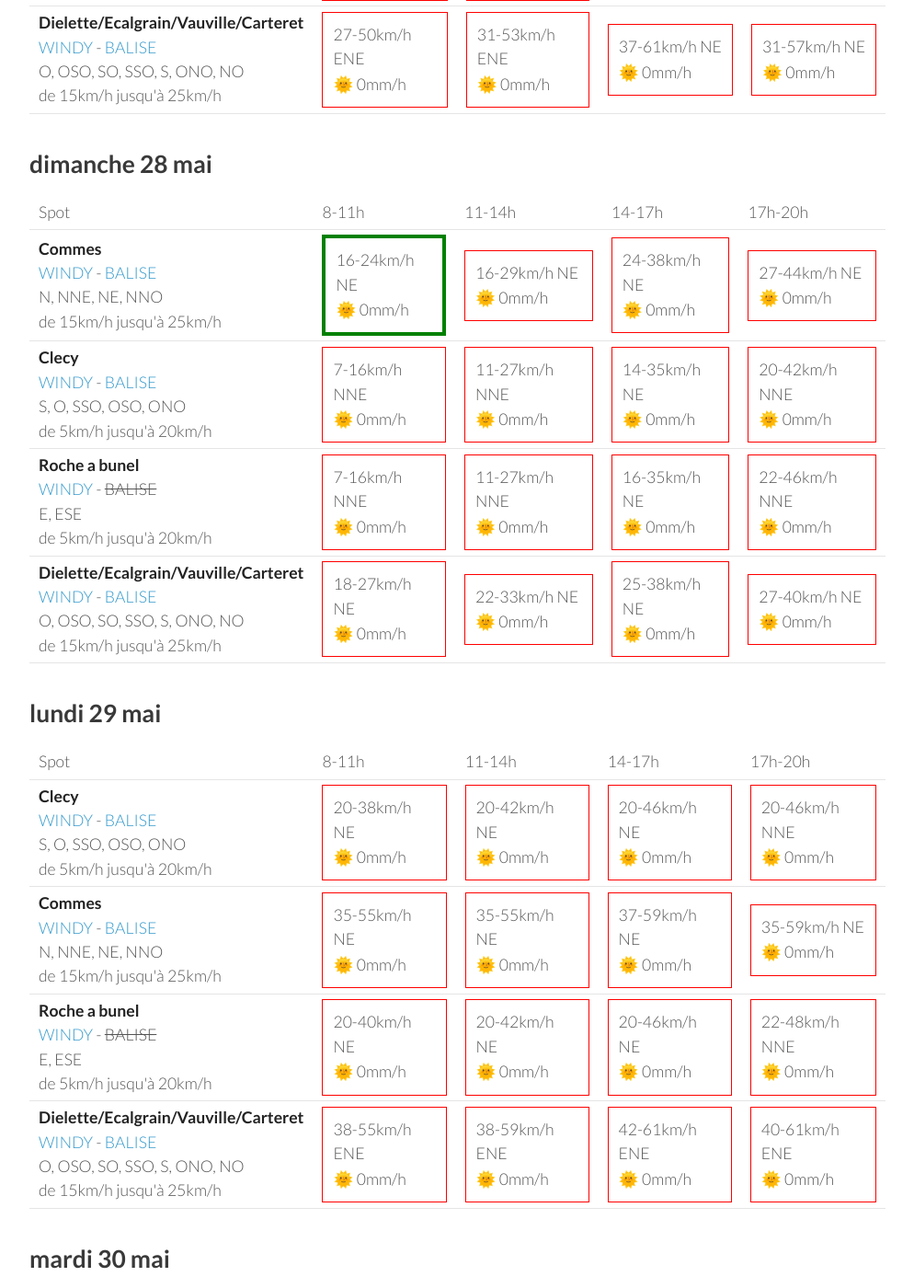
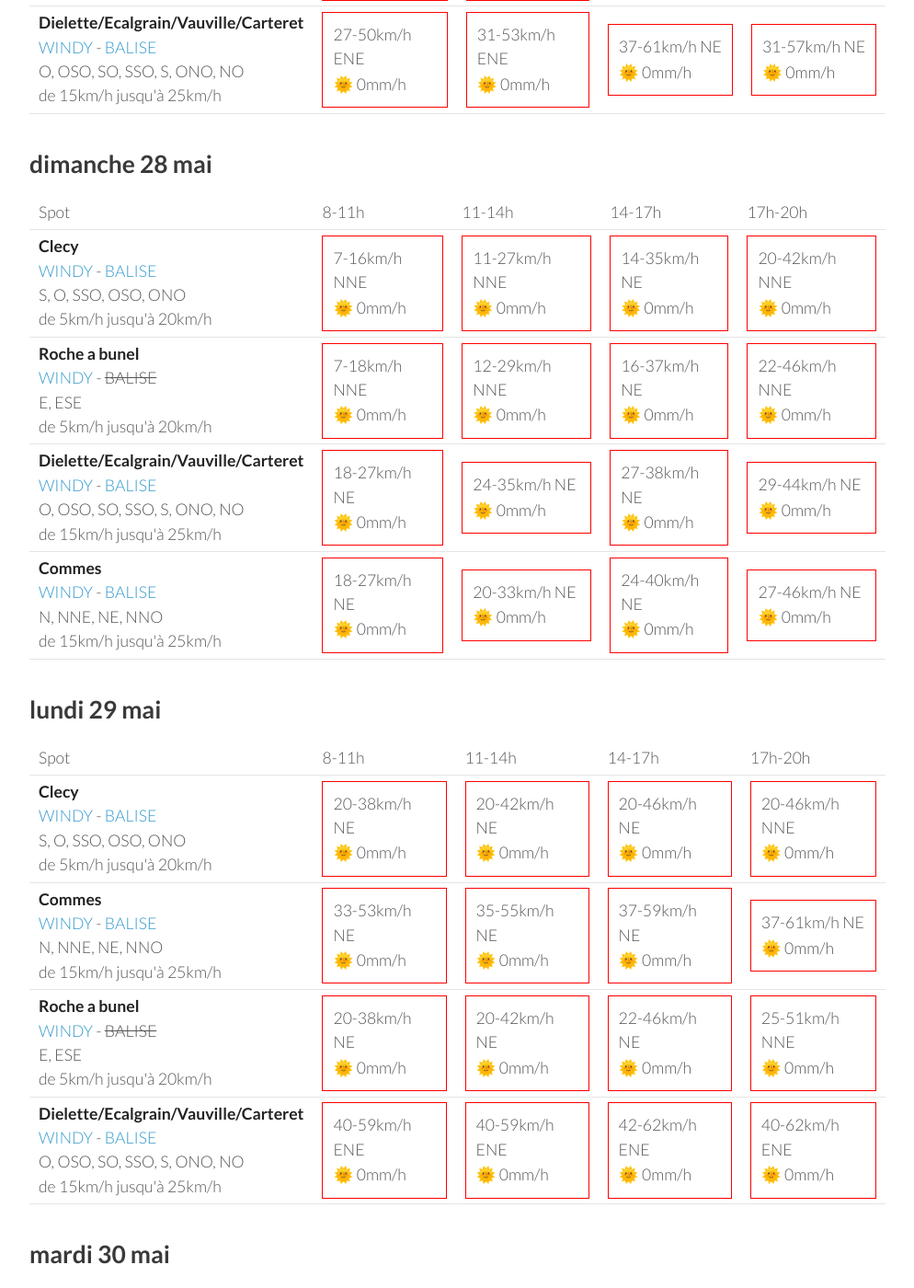
Before and after one commit to parapente-dans-le-nord/parapente-dans-le-nord.github.io, a Jekyll site: the page built from normandie.markdown, in a window 1280 px wide and 1400 px high, scrolled down 1302 px. Shown: the whole window at 92% size, without its empty margins (26-1020 px from the left). Built offline with Jekyll 4.4.1, drawn with Linux system fonts in a browser that asks for light colours; some of the changed text lies outside the part shown.

Commit message:
update index.markdown

```diff
--- a/normandie.markdown
+++ b/normandie.markdown
@@ -134,16 +134,6 @@ page mise à jour le vendredi 26 mai 06:46
       <td>17h-20h</td>
     </tr>
 <tr>
-        <td><strong>Commes</strong><br><a href="https://windy.com/49.346/-0.726?48.936,-0.726,8">WINDY</a> - <span class=""><a href="http://www.balisemeteo.com/balise.php?idBalise=158">BALISE</a> </span><br> <span class="vent-favorable">N, NNE, NE, NNO</span><br><span class="force-vent">de 15km/h jusqu'à 25km/h</span> </td>
-
-            <td><div class="flyable"><p>16-24km/h NE</p><p>🌞 0mm/h</p></div></td>
-            <td><div class="not-flyable"><p>16-29km/h NE</p><p>🌞 0mm/h</p></div></td>
-            <td><div class="not-flyable"><p>24-38km/h NE</p><p>🌞 0mm/h</p></div></td>
-            <td><div class="not-flyable"><p>27-44km/h NE</p><p>🌞 0mm/h</p></div></td>
-
-
-    </tr>
-<tr>
         <td><strong>Clecy</strong><br><a href="https://windy.com/48.929/-0.470?48.516,-0.470,8">WINDY</a> - <span class=""><a href="http://www.balisemeteo.com/balise.php?idBalise=122">BALISE</a> </span><br> <span class="vent-favorable">S, O, SSO, OSO, ONO</span><br><span class="force-vent">de 5km/h jusqu'à 20km/h</span> </td>
 
             <td><div class="not-flyable"><p>7-16km/h NNE</p><p>🌞 0mm/h</p></div></td>
@@ -156,9 +146,9 @@ page mise à jour le vendredi 26 mai 06:46
 <tr>
         <td><strong>Roche a bunel</strong><br><a href="https://windy.com/48.993/-0.499?48.580,-0.499,8">WINDY</a> - <span class="no-balise"> BALISE </span><br> <span class="vent-favorable">E, ESE</span><br><span class="force-vent">de 5km/h jusqu'à 20km/h</span> </td>
 
-            <td><div class="not-flyable"><p>7-16km/h NNE</p><p>🌞 0mm/h</p></div></td>
-            <td><div class="not-flyable"><p>11-27km/h NNE</p><p>🌞 0mm/h</p></div></td>
-            <td><div class="not-flyable"><p>16-35km/h NE</p><p>🌞 0mm/h</p></div></td>
+            <td><div class="not-flyable"><p>7-18km/h NNE</p><p>🌞 0mm/h</p></div></td>
+            <td><div class="not-flyable"><p>12-29km/h NNE</p><p>🌞 0mm/h</p></div></td>
+            <td><div class="not-flyable"><p>16-37km/h NE</p><p>🌞 0mm/h</p></div></td>
             <td><div class="not-flyable"><p>22-46km/h NNE</p><p>🌞 0mm/h</p></div></td>
 
 
@@ -167,9 +157,19 @@ page mise à jour le vendredi 26 mai 06:46
         <td><strong>Dielette/Ecalgrain/Vauville/Carteret</strong><br><a href="https://windy.com/49.650/-1.856?49.243,-1.856,8">WINDY</a> - <span class=""><a href="http://www.balisemeteo.com/balise.php?idBalise=81">BALISE</a> </span><br> <span class="vent-favorable">O, OSO, SO, SSO, S, ONO, NO</span><br><span class="force-vent">de 15km/h jusqu'à 25km/h</span> </td>
 
             <td><div class="not-flyable"><p>18-27km/h NE</p><p>🌞 0mm/h</p></div></td>
-            <td><div class="not-flyable"><p>22-33km/h NE</p><p>🌞 0mm/h</p></div></td>
-            <td><div class="not-flyable"><p>25-38km/h NE</p><p>🌞 0mm/h</p></div></td>
-            <td><div class="not-flyable"><p>27-40km/h NE</p><p>🌞 0mm/h</p></div></td>
+            <td><div class="not-flyable"><p>24-35km/h NE</p><p>🌞 0mm/h</p></div></td>
+            <td><div class="not-flyable"><p>27-38km/h NE</p><p>🌞 0mm/h</p></div></td>
+            <td><div class="not-flyable"><p>29-44km/h NE</p><p>🌞 0mm/h</p></div></td>
+
+
+    </tr>
+<tr>
+        <td><strong>Commes</strong><br><a href="https://windy.com/49.346/-0.726?48.936,-0.726,8">WINDY</a> - <span class=""><a href="http://www.balisemeteo.com/balise.php?idBalise=158">BALISE</a> </span><br> <span class="vent-favorable">N, NNE, NE, NNO</span><br><span class="force-vent">de 15km/h jusqu'à 25km/h</span> </td>
+
+            <td><div class="not-flyable"><p>18-27km/h NE</p><p>🌞 0mm/h</p></div></td>
+            <td><div class="not-flyable"><p>20-33km/h NE</p><p>🌞 0mm/h</p></div></td>
+            <td><div class="not-flyable"><p>24-40km/h NE</p><p>🌞 0mm/h</p></div></td>
+            <td><div class="not-flyable"><p>27-46km/h NE</p><p>🌞 0mm/h</p></div></td>
 
 
     </tr>
@@ -202,30 +202,30 @@ page mise à jour le vendredi 26 mai 06:46
 <tr>
         <td><strong>Commes</strong><br><a href="https://windy.com/49.346/-0.726?48.936,-0.726,8">WINDY</a> - <span class=""><a href="http://www.balisemeteo.com/balise.php?idBalise=158">BALISE</a> </span><br> <span class="vent-favorable">N, NNE, NE, NNO</span><br><span class="force-vent">de 15km/h jusqu'à 25km/h</span> </td>
 
-            <td><div class="not-flyable"><p>35-55km/h NE</p><p>🌞 0mm/h</p></div></td>
+            <td><div class="not-flyable"><p>33-53km/h NE</p><p>🌞 0mm/h</p></div></td>
             <td><div class="not-flyable"><p>35-55km/h NE</p><p>🌞 0mm/h</p></div></td>
             <td><div class="not-flyable"><p>37-59km/h NE</p><p>🌞 0mm/h</p></div></td>
-            <td><div class="not-flyable"><p>35-59km/h NE</p><p>🌞 0mm/h</p></div></td>
+            <td><div class="not-flyable"><p>37-61km/h NE</p><p>🌞 0mm/h</p></div></td>
 
 
     </tr>
 <tr>
         <td><strong>Roche a bunel</strong><br><a href="https://windy.com/48.993/-0.499?48.580,-0.499,8">WINDY</a> - <span class="no-balise"> BALISE </span><br> <span class="vent-favorable">E, ESE</span><br><span class="force-vent">de 5km/h jusqu'à 20km/h</span> </td>
 
-            <td><div class="not-flyable"><p>20-40km/h NE</p><p>🌞 0mm/h</p></div></td>
+            <td><div class="not-flyable"><p>20-38km/h NE</p><p>🌞 0mm/h</p></div></td>
             <td><div class="not-flyable"><p>20-42km/h NE</p><p>🌞 0mm/h</p></div></td>
-            <td><div class="not-flyable"><p>20-46km/h NE</p><p>🌞 0mm/h</p></div></td>
-            <td><div class="not-flyable"><p>22-48km/h NNE</p><p>🌞 0mm/h</p></div></td>
+            <td><div class="not-flyable"><p>22-46km/h NE</p><p>🌞 0mm/h</p></div></td>
+            <td><div class="not-flyable"><p>25-51km/h NNE</p><p>🌞 0mm/h</p></div></td>
 
 
     </tr>
 <tr>
         <td><strong>Dielette/Ecalgrain/Vauville/Carteret</strong><br><a href="https://windy.com/49.650/-1.856?49.243,-1.856,8">WINDY</a> - <span class=""><a href="http://www.balisemeteo.com/balise.php?idBalise=81">BALISE</a> </span><br> <span class="vent-favorable">O, OSO, SO, SSO, S, ONO, NO</span><br><span class="force-vent">de 15km/h jusqu'à 25km/h</span> </td>
 
-            <td><div class="not-flyable"><p>38-55km/h ENE</p><p>🌞 0mm/h</p></div></td>
-            <td><div class="not-flyable"><p>38-59km/h ENE</p><p>🌞 0mm/h</p></div></td>
-            <td><div class="not-flyable"><p>42-61km/h ENE</p><p>🌞 0mm/h</p></div></td>
-            <td><div class="not-flyable"><p>40-61km/h ENE</p><p>🌞 0mm/h</p></div></td>
+            <td><div class="not-flyable"><p>40-59km/h ENE</p><p>🌞 0mm/h</p></div></td>
+            <td><div class="not-flyable"><p>40-59km/h ENE</p><p>🌞 0mm/h</p></div></td>
+            <td><div class="not-flyable"><p>42-62km/h ENE</p><p>🌞 0mm/h</p></div></td>
+            <td><div class="not-flyable"><p>40-62km/h ENE</p><p>🌞 0mm/h</p></div></td>
 
 
     </tr>
@@ -258,10 +258,10 @@ page mise à jour le vendredi 26 mai 06:46
 <tr>
         <td><strong>Commes</strong><br><a href="https://windy.com/49.346/-0.726?48.936,-0.726,8">WINDY</a> - <span class=""><a href="http://www.balisemeteo.com/balise.php?idBalise=158">BALISE</a> </span><br> <span class="vent-favorable">N, NNE, NE, NNO</span><br><span class="force-vent">de 15km/h jusqu'à 25km/h</span> </td>
 
-            <td><div class="not-flyable"><p>29-44km/h ENE</p><p>🌞 0mm/h</p></div></td>
-            <td><div class="not-flyable"><p>31-50km/h NE</p><p>🌞 0mm/h</p></div></td>
-            <td><div class="not-flyable"><p>33-55km/h NE</p><p>🌞 0mm/h</p></div></td>
-            <td><div class="not-flyable"><p>35-57km/h NE</p><p>🌞 0mm/h</p></div></td>
+            <td><div class="not-flyable"><p>31-50km/h ENE</p><p>🌞 0mm/h</p></div></td>
+            <td><div class="not-flyable"><p>31-51km/h NE</p><p>🌞 0mm/h</p></div></td>
+            <td><div class="not-flyable"><p>37-59km/h NE</p><p>🌞 0mm/h</p></div></td>
+            <td><div class="not-flyable"><p>37-61km/h NE</p><p>🌞 0mm/h</p></div></td>
 
 
     </tr>
@@ -270,8 +270,8 @@ page mise à jour le vendredi 26 mai 06:46
 
             <td><div class="not-flyable"><p>16-31km/h NE</p><p>🌞 0mm/h</p></div></td>
             <td><div class="not-flyable"><p>18-38km/h NE</p><p>🌞 0mm/h</p></div></td>
-            <td><div class="not-flyable"><p>20-42km/h NNE</p><p>🌞 0mm/h</p></div></td>
-            <td><div class="not-flyable"><p>22-46km/h NNE</p><p>🌞 0mm/h</p></div></td>
+            <td><div class="not-flyable"><p>20-44km/h NNE</p><p>🌞 0mm/h</p></div></td>
+            <td><div class="not-flyable"><p>24-51km/h NNE</p><p>🌞 0mm/h</p></div></td>
 
 
     </tr>
@@ -289,3 +289,49 @@ page mise à jour le vendredi 26 mai 06:46
 </tbody>
 </table>
 {:/}
+## mercredi 31 mai
+
+{::nomarkdown}
+<table>
+  <tbody>
+    <tr>
+      <td>Spot</td>
+      <td>8-11h</td>
+      <td>11-14h</td>
+      <td>14-17h</td>
+      <td>17h-20h</td>
+    </tr>
+<tr>
+        <td><strong>Roche a bunel</strong><br><a href="https://windy.com/48.993/-0.499?48.580,-0.499,8">WINDY</a> - <span class="no-balise"> BALISE </span><br> <span class="vent-favorable">E, ESE</span><br><span class="force-vent">de 5km/h jusqu'à 20km/h</span> </td>
+
+            <td><div class="not-flyable"><p>11-24km/h NNE</p><p>🌞 0mm/h</p></div></td>
+            <td><div class="not-flyable"><p>12-29km/h NE</p><p>🌞 0mm/h</p></div></td>
+            <td><div class="not-flyable"><p>16-37km/h NNE</p><p>🌞 0mm/h</p></div></td>
+            <td><div class="not-flyable"><p>16-38km/h NNE</p><p>🌞 0mm/h</p></div></td>
+
+
+    </tr>
+<tr>
+        <td><strong>Commes</strong><br><a href="https://windy.com/49.346/-0.726?48.936,-0.726,8">WINDY</a> - <span class=""><a href="http://www.balisemeteo.com/balise.php?idBalise=158">BALISE</a> </span><br> <span class="vent-favorable">N, NNE, NE, NNO</span><br><span class="force-vent">de 15km/h jusqu'à 25km/h</span> </td>
+
+            <td><div class="not-flyable"><p>24-38km/h ENE</p><p>🌞 0mm/h</p></div></td>
+            <td><div class="not-flyable"><p>20-37km/h NE</p><p>🌞 0mm/h</p></div></td>
+            <td><div class="not-flyable"><p>22-35km/h NE</p><p>🌞 0mm/h</p></div></td>
+            <td><div class="not-flyable"><p>27-42km/h NE</p><p>🌞 0mm/h</p></div></td>
+
+
+    </tr>
+<tr>
+        <td><strong>Dielette/Ecalgrain/Vauville/Carteret</strong><br><a href="https://windy.com/49.650/-1.856?49.243,-1.856,8">WINDY</a> - <span class=""><a href="http://www.balisemeteo.com/balise.php?idBalise=81">BALISE</a> </span><br> <span class="vent-favorable">O, OSO, SO, SSO, S, ONO, NO</span><br><span class="force-vent">de 15km/h jusqu'à 25km/h</span> </td>
+
+            <td><div class="not-flyable"><p>31-44km/h ENE</p><p>🌞 0mm/h</p></div></td>
+            <td><div class="not-flyable"><p>29-46km/h ENE</p><p>🌞 0mm/h</p></div></td>
+            <td><div class="not-flyable"><p>29-44km/h ENE</p><p>🌞 0mm/h</p></div></td>
+            <td><div class="not-flyable"><p>27-42km/h ENE</p><p>🌞 0mm/h</p></div></td>
+
+
+    </tr>
+
+</tbody>
+</table>
+{:/}
```
Also changed, not shown: other parts of normandie.markdown (+1 -1 lines).
